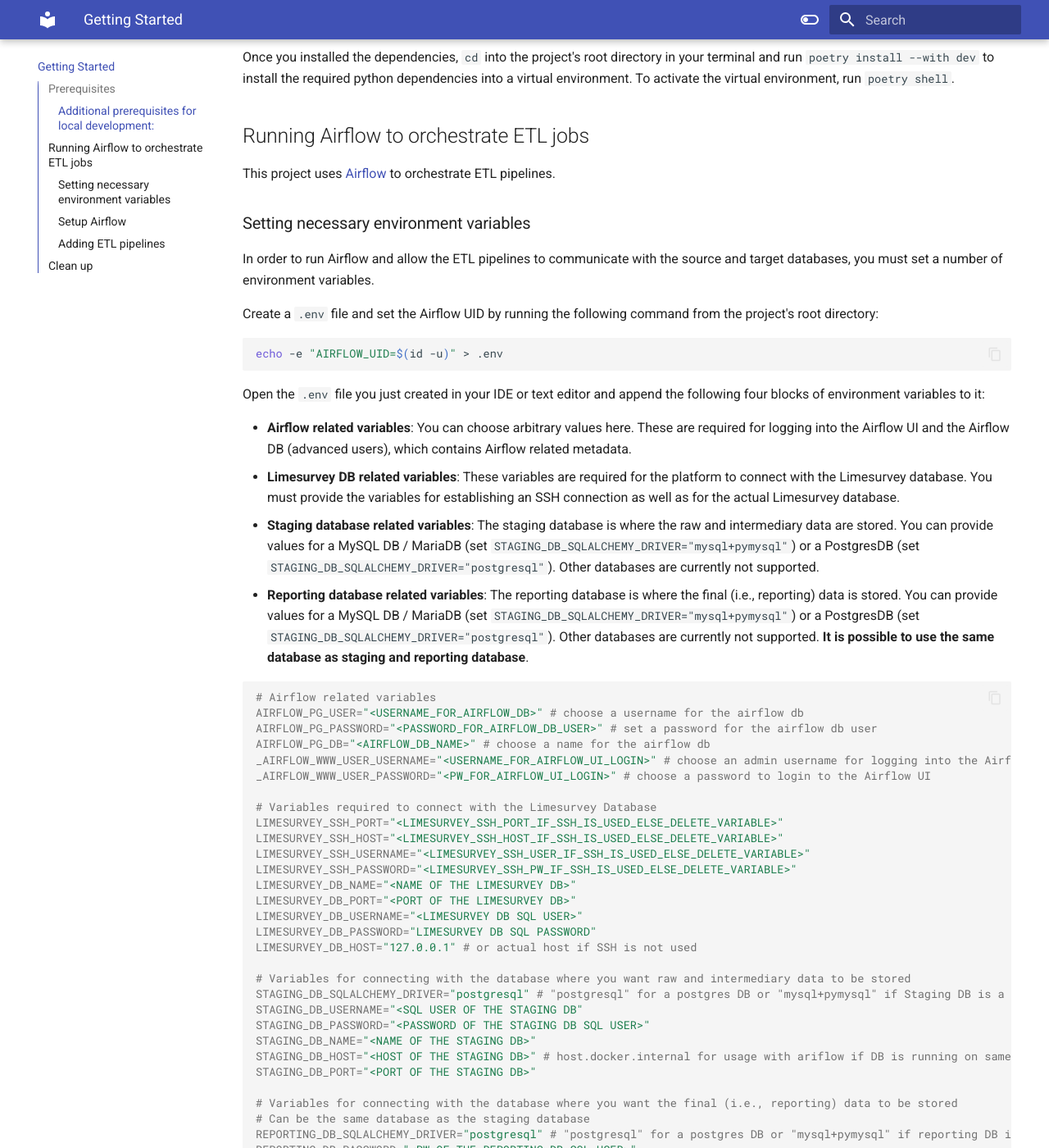
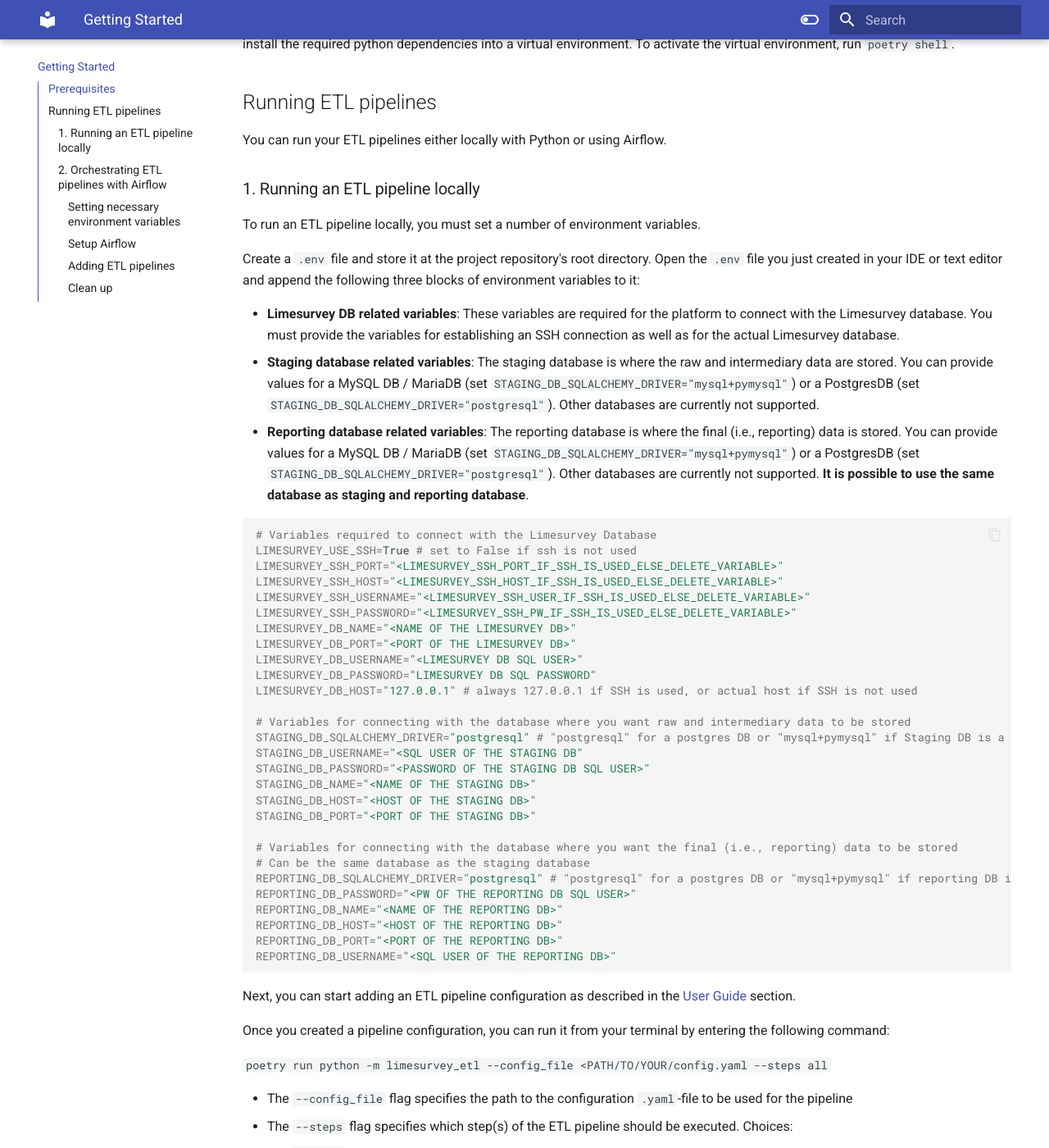
Before and after one commit to CorrelAid/limesurvey-etl, an MkDocs documentation site: the page built from docs/installation.md, in a window 1280 px wide and 1400 px high, scrolled down 487 px. Shown: the whole window at 82% size. Built offline with MkDocs 1.6.1 and Material for MkDocs 9.7.7, drawn with Linux system fonts in a browser that asks for light colours; some of the changed text lies outside the part shown.

Commit message:
update documentation

````diff
--- a/docs/installation.md
+++ b/docs/installation.md
@@ -4,7 +4,6 @@
 ## Prerequisites
 Install [Docker](https://docs.docker.com/get-docker/) and [Docker Compose](https://docs.docker.com/compose/install/).
 
-#### Additional prerequisites for local development:
 If you want to contribute to this project or run an ETL pipeline locally without Airflow, you need to install the required dependencies.
 
 - [`Python`](https://www.python.org/)>=3.10.0
@@ -12,33 +11,81 @@
 
 Once you installed the dependencies, `cd` into the project's root directory in your terminal and run `poetry install --with dev` to install the required python dependencies into a virtual environment. To activate the virtual environment, run `poetry shell`.
 
-## Running Airflow to orchestrate ETL jobs
-This project uses [Airflow](https://airflow.apache.org/) to orchestrate ETL pipelines.
+## Running ETL pipelines
+You can run your ETL pipelines either locally with Python or using Airflow.
 
-### Setting necessary environment variables
+### 1. Running an ETL pipeline locally
+To run an ETL pipeline locally, you must set a number of environment variables.
+
+Create a `.env` file and store it at the project repository's root directory. Open the `.env` file you just created in your IDE or text editor and append the following three blocks of environment variables to it:
+
+- **Limesurvey DB related variables**: These variables are required for the platform to connect with the Limesurvey database. You must provide the variables for establishing an SSH connection as well as for the actual Limesurvey database.
+- **Staging database related variables**: The staging database is where the raw and intermediary data are stored. You can provide values for a MySQL DB / MariaDB (set `STAGING_DB_SQLALCHEMY_DRIVER="mysql+pymysql"`) or a PostgresDB (set `STAGING_DB_SQLALCHEMY_DRIVER="postgresql"`). Other databases are currently not supported.
+- **Reporting database related variables**:  The reporting database is where the final (i.e., reporting) data is stored. You can provide values for a MySQL DB / MariaDB (set `STAGING_DB_SQLALCHEMY_DRIVER="mysql+pymysql"`) or a PostgresDB (set `STAGING_DB_SQLALCHEMY_DRIVER="postgresql"`). Other databases are currently not supported. **It is possible to use the same database as staging and reporting database**.
+
+```bash
+# Variables required to connect with the Limesurvey Database
+LIMESURVEY_USE_SSH=True # set to False if ssh is not used
+LIMESURVEY_SSH_PORT="<LIMESURVEY_SSH_PORT_IF_SSH_IS_USED_ELSE_DELETE_VARIABLE>"
+LIMESURVEY_SSH_HOST="<LIMESURVEY_SSH_HOST_IF_SSH_IS_USED_ELSE_DELETE_VARIABLE>"
+LIMESURVEY_SSH_USERNAME="<LIMESURVEY_SSH_USER_IF_SSH_IS_USED_ELSE_DELETE_VARIABLE>"
+LIMESURVEY_SSH_PASSWORD="<LIMESURVEY_SSH_PW_IF_SSH_IS_USED_ELSE_DELETE_VARIABLE>"
+LIMESURVEY_DB_NAME="<NAME OF THE LIMESURVEY DB>"
+LIMESURVEY_DB_PORT="<PORT OF THE LIMESURVEY DB>"
+LIMESURVEY_DB_USERNAME="<LIMESURVEY DB SQL USER>"
+LIMESURVEY_DB_PASSWORD="LIMESURVEY DB SQL PASSWORD"
+LIMESURVEY_DB_HOST="127.0.0.1" # always 127.0.0.1 if SSH is used, or actual host if SSH is not used
+
+# Variables for connecting with the database where you want raw and intermediary data to be stored
+STAGING_DB_SQLALCHEMY_DRIVER="postgresql" # "postgresql" for a postgres DB or "mysql+pymysql" if Staging DB is a MYSQL DB (e.g., MariaDB)
+STAGING_DB_USERNAME="<SQL USER OF THE STAGING DB"
+STAGING_DB_PASSWORD="<PASSWORD OF THE STAGING DB SQL USER>"
+STAGING_DB_NAME="<NAME OF THE STAGING DB>"
+STAGING_DB_HOST="<HOST OF THE STAGING DB>"
+STAGING_DB_PORT="<PORT OF THE STAGING DB>"
+
+# Variables for connecting with the database where you want the final (i.e., reporting) data to be stored
+# Can be the same database as the staging database
+REPORTING_DB_SQLALCHEMY_DRIVER="postgresql" # "postgresql" for a postgres DB or "mysql+pymysql" if reporting DB is a MYSQL DB (e.g., MariaDB)
+REPORTING_DB_PASSWORD="<PW OF THE REPORTING DB SQL USER>"
+REPORTING_DB_NAME="<NAME OF THE REPORTING DB>"
+REPORTING_DB_HOST="<HOST OF THE REPORTING DB>"
+REPORTING_DB_PORT="<PORT OF THE REPORTING DB>"
+REPORTING_DB_USERNAME="<SQL USER OF THE REPORTING DB>"
+```
+
+Next, you can start adding an ETL pipeline configuration as described in the [User Guide](user-how-to/creating-dags.md) section.
+
+Once you created a pipeline configuration, you can run it from your terminal by entering the following command:
+
+`poetry run python -m limesurvey_etl --config_file <PATH/TO/YOUR/config.yaml --steps all`
+
+- The `--config_file` flag specifies the path to the configuration `.yaml`-file to be used for the pipeline
+- The `--steps` flag specifies which step(s) of the ETL pipeline should be executed. Choices:
+    - `extract`: Only the extract step is executed.
+    - `transform`: Only the transform step is executed.
+    - `load`: Only the load step is executed.
+    - `all`: All steps (i.e., extract, transform, and load) are executed.
+### 2. Orchestrating ETL pipelines with Airflow
+This project supports [Airflow](https://airflow.apache.org/) to orchestrate ETL pipelines.
+
+#### Setting necessary environment variables
 In order to run Airflow and allow the ETL pipelines to communicate with the source and target databases, you must set a number of environment variables.
 
 Create a `.env` file and set the Airflow UID by running the following command from the project's root directory:
 
 ```bash
-echo -e "AIRFLOW_UID=$(id -u)" > .env
+echo -e "AIRFLOW_UID=$(id -u)" >> .env
 ```
 
 Open the `.env` file you just created in your IDE or text editor and append the following four blocks of environment variables to it:
 
 - **Airflow related variables**: You can choose arbitrary values here. These are required for logging into the Airflow UI and the Airflow DB (advanced users), which contains Airflow related metadata.
 - **Limesurvey DB related variables**: These variables are required for the platform to connect with the Limesurvey database. You must provide the variables for establishing an SSH connection as well as for the actual Limesurvey database.
-- **Staging database related variables**: The staging database is where the raw and intermediary data are stored. You can provide values for a MySQL DB / MariaDB (set `STAGING_DB_SQLALCHEMY_DRIVER="mysql+pymysql"`) or a PostgresDB (set `STAGING_DB_SQLALCHEMY_DRIVER="postgresql"`). Other databases are currently not supported.
-- **Reporting database related variables**:  The reporting database is where the final (i.e., reporting) data is stored. You can provide values for a MySQL DB / MariaDB (set `STAGING_DB_SQLALCHEMY_DRIVER="mysql+pymysql"`) or a PostgresDB (set `STAGING_DB_SQLALCHEMY_DRIVER="postgresql"`). Other databases are currently not supported. **It is possible to use the same database as staging and reporting database**.
+- **Staging database related variables**: The staging database is where the raw and intermediary data are stored. You can provide values for a MySQL DB / MariaDB (set `STAGING_DB_SQLALCHEMY_DRIVER="mysql+pymysql"`) or a PostgresDB (set `STAGING_DB_SQLALCHEMY_DRIVER="postgresql"`). Other databases are currently not supported. **Note:** If the database is running on the same machine as airflow, then set `STAGING_DB_HOST=host.docker.internal`!
+- **Reporting database related variables**:  The reporting database is where the final (i.e., reporting) data is stored. You can provide values for a MySQL DB / MariaDB (set `STAGING_DB_SQLALCHEMY_DRIVER="mysql+pymysql"`) or a PostgresDB (set `STAGING_DB_SQLALCHEMY_DRIVER="postgresql"`). Other databases are currently not supported. **Note:** If the database is running on the same machine as airflow, then set `REPORTING_DB_HOST=host.docker.internal`! **It is possible to use the same database as staging and reporting database**.
 
 ```bash
-# Airflow related variables
-AIRFLOW_PG_USER="<USERNAME_FOR_AIRFLOW_DB>" # choose a username for the airflow db
-AIRFLOW_PG_PASSWORD="<PASSWORD_FOR_AIRFLOW_DB_USER>" # set a password for the airflow db user
-AIRFLOW_PG_DB="<AIRFLOW_DB_NAME>" # choose a name for the airflow db
-_AIRFLOW_WWW_USER_USERNAME="<USERNAME_FOR_AIRFLOW_UI_LOGIN>" # choose an admin username for logging into the Airflow UI (you can add additional users later via the "Security" tab in the Airflow UI)
-_AIRFLOW_WWW_USER_PASSWORD="<PW_FOR_AIRFLOW_UI_LOGIN>" # choose a password to login to the Airflow UI
-
 # Variables required to connect with the Limesurvey Database
 LIMESURVEY_SSH_PORT="<LIMESURVEY_SSH_PORT_IF_SSH_IS_USED_ELSE_DELETE_VARIABLE>"
 LIMESURVEY_SSH_HOST="<LIMESURVEY_SSH_HOST_IF_SSH_IS_USED_ELSE_DELETE_VARIABLE>"
@@ -68,7 +115,7 @@
 REPORTING_DB_USERNAME="<SQL USER OF THE REPORTING DB>"
 ```
 
-### Setup Airflow
+#### Setup Airflow
 To start Airflow, make sure the Docker daemon is running (e.g., by starting docker desktop or starting the docker service) and run
 ```bash
 docker compose up
@@ -80,10 +127,10 @@
 
 The Airflow Webserver is now running and the Airflow UI can be accessed through a regular browser by entering the following URL: `localhost:8080`. Use the credentials defined in your `.env` file (`_AIRFLOW_WWW_USER_USERNAME` and `_AIRFLOW_WWW_USER_PASSWORD`) to login. You can add additional users via the "Security" tab at the top of the Airflow UI after successful login. Airflow DAGs will run depending on their schedules as long as Airflow is running. Press `control+c` or `strg+c` to stop the process, depending on your operating system.
 
-### Adding ETL pipelines
+#### Adding ETL pipelines
 Once Airflow is up and running, you can start adding your ETL pipelines as described in the [User Guide](user-how-to/creating-dags.md).
 
-## Clean up
+#### Clean up
 To clean up the environment, run
 ```
 docker compose down --volumes --rmi all
````
Also changed, not shown: docs/user-how-to/creating-dags.md (+3 -2 lines).
